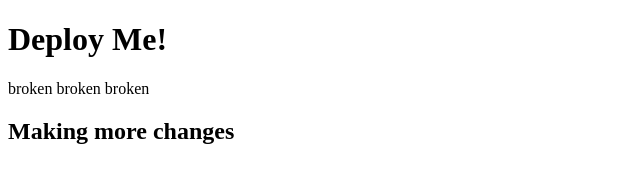
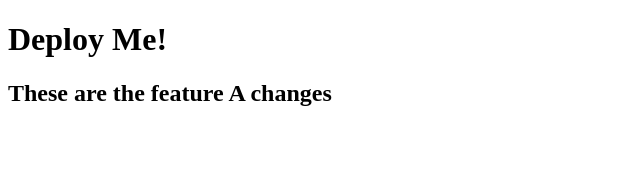
Before and after one commit to justinvoelkel/deploy-tests, a website: page index.html in a window 1280 px wide. Shown: the whole page, without its empty margins (0-640 px from the left). Drawn offline with Linux system fonts and the light colour scheme.

Commit message:
adding some feature a changes to index

```diff
--- a/index.html
+++ b/index.html
@@ -8,7 +8,6 @@
 </head>
 <body>
     <h1>Deploy Me!</h1>
-    <p>broken broken broken</p>
-    <h2>Making more changes</h2>
+    <h2>These are the feature A changes</h2>
 </body>
 </html>
```
